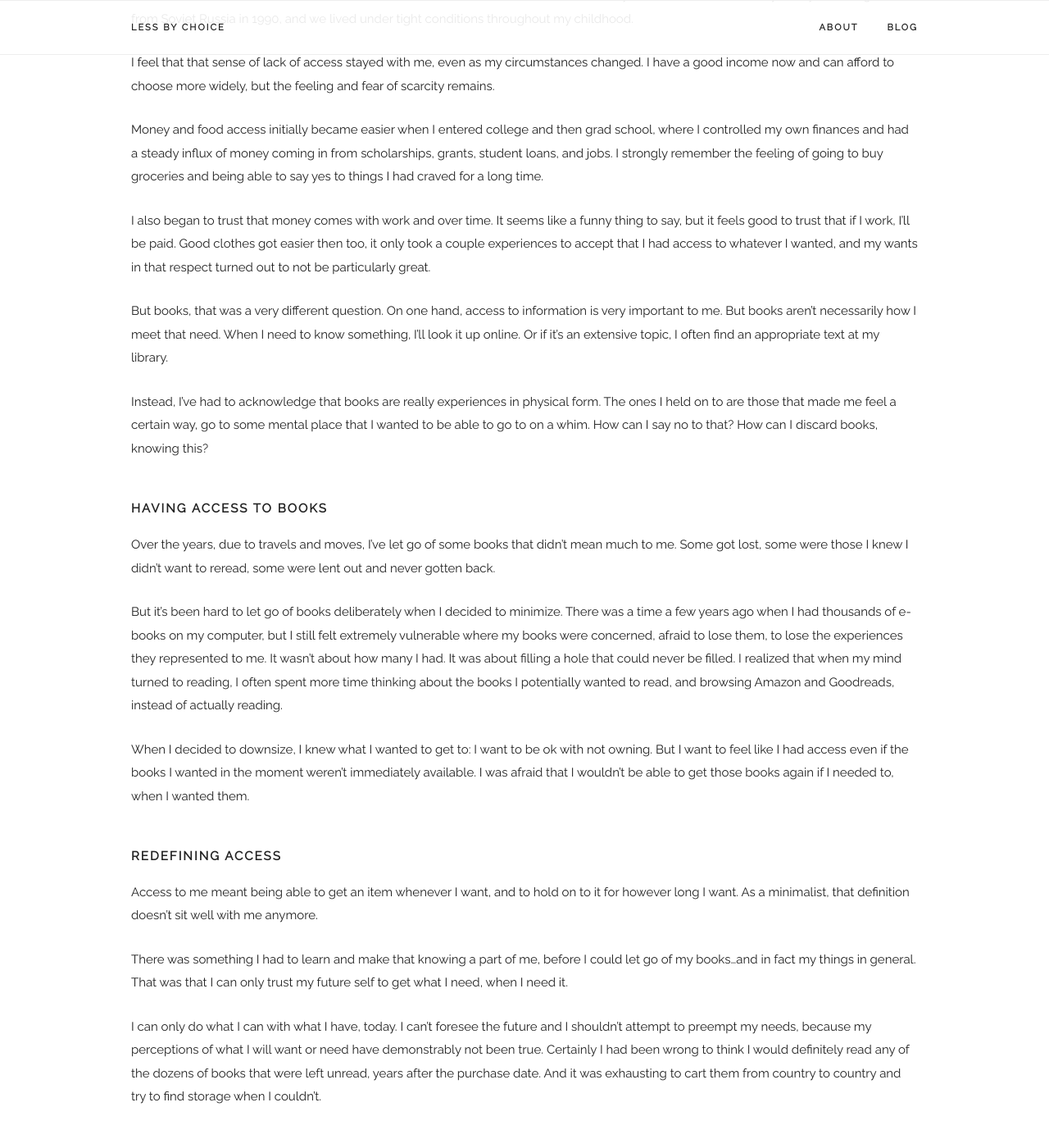
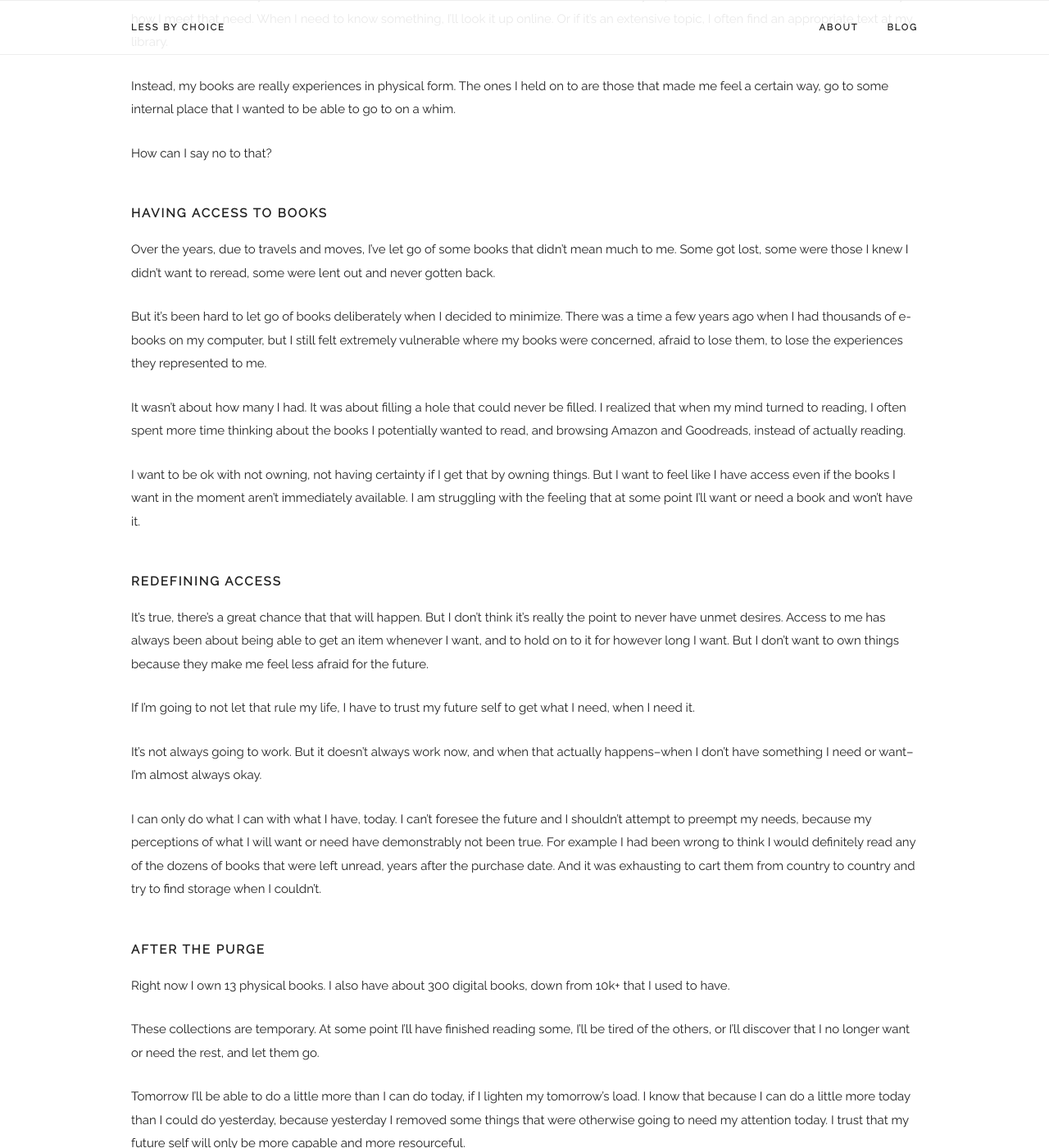
Before and after one commit to mindplace/less-by-choice, a Jekyll site: the page built from _posts/2017-01-01-hoarding-access.md, in a window 1280 px wide and 1400 px high, scrolled down 306 px. Shown: the whole window at 82% size. Built offline with Jekyll 4.4.1, drawn with Linux system fonts in a browser that asks for light colours; comment, search, counter and statistics services are not loaded; some of the changed text lies outside the part shown.

Commit message:
editing post

```diff
--- a/_layouts/post.html
+++ b/_layouts/post.html
@@ -52,7 +52,7 @@ layout: default
   </article>
 
   <div class="takeaways">
-    <h2 class="header small-header">takeaways</h2>
+    <h2 class="header small-header">your turn</h2>
     {% for takeaway in post.takeaway %}
       <p>{{ takeaway }}</p>
     {% endfor %}
--- a/_posts/2017-01-01-hoarding-access.md
+++ b/_posts/2017-01-01-hoarding-access.md
@@ -1,48 +1,44 @@
 ---
 layout: post
-title: "Hoarding access"
+title: "Hoarding access to books"
 description: "Holding on to things for fear of not having what you need, when you need it."
 tags: [clarity, books]
 image:
 takeaway: ["What are the things you are afraid to let go of because you are afraid of losing access?"]
 ---
 
-When I was a kid, I didn't have access to much. I often didn't have access to food, money, clothes that fit, books. My family had emigrated from Soviet Russia in 1990, and we lived under tight conditions throughout my childhood.
+Books have been really hard for me to downsize. On one hand, access to information is very important to me. But books aren't necessarily how I meet that need. When I need to know something, I'll look it up online. Or if it's an extensive topic, I often find an appropriate text at my library.
 
-I feel that that sense of lack of access stayed with me, even as my circumstances changed. I have a good income now and can afford to choose more widely, but the feeling and fear of scarcity remains.
+Instead, my books are really experiences in physical form. The ones I held on to are those that made me feel a certain way, go to some internal place that I wanted to be able to go to on a whim.
 
-Money and food access initially became easier when I entered college and then grad school, where I controlled my own finances and had a steady influx of money coming in from scholarships, grants, student loans, and jobs. I strongly remember the feeling of going to buy groceries and being able to say yes to things I had craved for a long time.
-
-I also began to trust that money comes with work and over time. It seems like a funny thing to say, but it feels good to trust that if I work, I'll be paid. Good clothes got easier then too, it only took a couple experiences to accept that I had access to whatever I wanted, and my wants in that respect turned out to not be particularly great.
-
-But books, that was a very different question. On one hand, access to information is very important to me. But books aren't necessarily how I meet that need. When I need to know something, I'll look it up online. Or if it's an extensive topic, I often find an appropriate text at my library.
-
-Instead, I've had to acknowledge that books are really experiences in physical form. The ones I held on to are those that made me feel a certain way, go to some mental place that I wanted to be able to go to on a whim. How can I say no to that? How can I discard books, knowing this?
+How can I say no to that?
 
 <h2 class="header small-header">having access to books</h2>
 
 Over the years, due to travels and moves, I've let go of some books that didn't mean much to me. Some got lost, some were those I knew I didn't want to reread, some were lent out and never gotten back.
 
-But it's been hard to let go of books deliberately when I decided to minimize. There was a time a few years ago when I had thousands of e-books on my computer, but I still felt extremely vulnerable where my books were concerned, afraid to lose them, to lose the experiences they represented to me. It wasn't about how many I had. It was about filling a hole that could never be filled. I realized that when my mind turned to reading, I often spent more time thinking about the books I potentially wanted to read, and browsing Amazon and Goodreads, instead of actually reading.
+But it's been hard to let go of books deliberately when I decided to minimize. There was a time a few years ago when I had thousands of e-books on my computer, but I still felt extremely vulnerable where my books were concerned, afraid to lose them, to lose the experiences they represented to me.
 
-When I decided to downsize, I knew what I wanted to get to: I want to be ok with not owning. But I want to feel like I had access even if the books I wanted in the moment weren't immediately available. I was afraid that I wouldn't be able to get those books again if I needed to, when I wanted them.
+It wasn't about how many I had. It was about filling a hole that could never be filled. I realized that when my mind turned to reading, I often spent more time thinking about the books I potentially wanted to read, and browsing Amazon and Goodreads, instead of actually reading.
+
+I want to be ok with not owning, not having certainty if I get that by owning things. But I want to feel like I have access even if the books I want in the moment aren't immediately available. I am struggling with the feeling that at some point I'll want or need a book and won't have it.
 
 <h2 class="header small-header">Redefining access</h2>
 
-Access to me meant being able to get an item whenever I want, and to hold on to it for however long I want. As a minimalist, that definition doesn't sit well with me anymore.
+It's true, there's a great chance that that will happen. But I don't think it's really the point to never have unmet desires. Access to me has always been about being able to get an item whenever I want, and to hold on to it for however long I want. But I don't want to own things because they make me feel less afraid for the future.
 
-There was something I had to learn and make that knowing a part of me, before I could let go of my books...and in fact my things in general. That was that I can only trust my future self to get what I need, when I need it.
+If I'm going to not let that rule my life, I have to trust my future self to get what I need, when I need it.
 
-I can only do what I can with what I have, today. I can't foresee the future and I shouldn't attempt to preempt my needs, because my perceptions of what I will want or need have demonstrably not been true. Certainly I had been wrong to think I would definitely read any of the dozens of books that were left unread, years after the purchase date. And it was exhausting to cart them from country to country and try to find storage when I couldn't.
+It's not always going to work. But it doesn't always work now, and when that actually happens--when I don't have something I need or want--I'm almost always okay.
+
+I can only do what I can with what I have, today. I can't foresee the future and I shouldn't attempt to preempt my needs, because my perceptions of what I will want or need have demonstrably not been true. For example I had been wrong to think I would definitely read any of the dozens of books that were left unread, years after the purchase date. And it was exhausting to cart them from country to country and try to find storage when I couldn't.
 
 <h2 class="header small-header">after the purge</h2>
 
-As of today, I own 13 physical books. 3 are programming-related books for my career. 2 are cookbooks I often reference. 2 are children's books I love. 1 is on communication. 1 is Marie Kondo's <a href="http://www.goodreads.com/book/show/22318578-the-life-changing-magic-of-tidying-up?ac=1&from_search=true">The Life-Changing Magic of Tidying Up</a>. 3 are on various spirituality topics. And the last one is my favorite fantasy/speculative fiction book, <a href="http://www.goodreads.com/book/show/14201.Jonathan_Strange_Mr_Norrell">Jonathan Strange and Mr Norrell</a>.
+Right now I own 13 physical books. I also have about 300 digital books, down from 10k+ that I used to have.
 
-I also have about 300 digital books, down from 10k+ that I used to have.
+These collections are temporary. At some point I'll have finished reading some, I'll be tired of the others, or I'll discover that I no longer want or need the rest, and let them go.
 
-These collections are temporary. At some point I'll have finished reading the programming books, I'll be tired of the cookbooks, or I'll discover that I no longer want or need the others, and let them go.
-
-I have had to come believe, not just know, that I can only do what I can with what I have today. But, I can do a lot, more than past me was able to. I must trust that my future self will only be more capable and more resourceful.
+Tomorrow I'll be able to do a little more than I can do today, if I lighten my tomorrow's load. I know that because I can do a little more today than I could do yesterday, because yesterday I removed some things that were otherwise going to need my attention today. I trust that my future self will only be more capable and more resourceful.
 
 My job is not to give the me of tomorrow everything she might need. My job is to take away from tomorrow's plate everything unnecessary, so that every day I wake up to an easier life where I have the clarity, time, space, and money to make better choices.
```
Also changed, not shown: _posts/2017-02-03-best-advice-when-getting-started.md (added, +22 -0 lines), _posts/2017-02-04-your-stuff-is-not-the-problem.md (added, +14 -0 lines).
